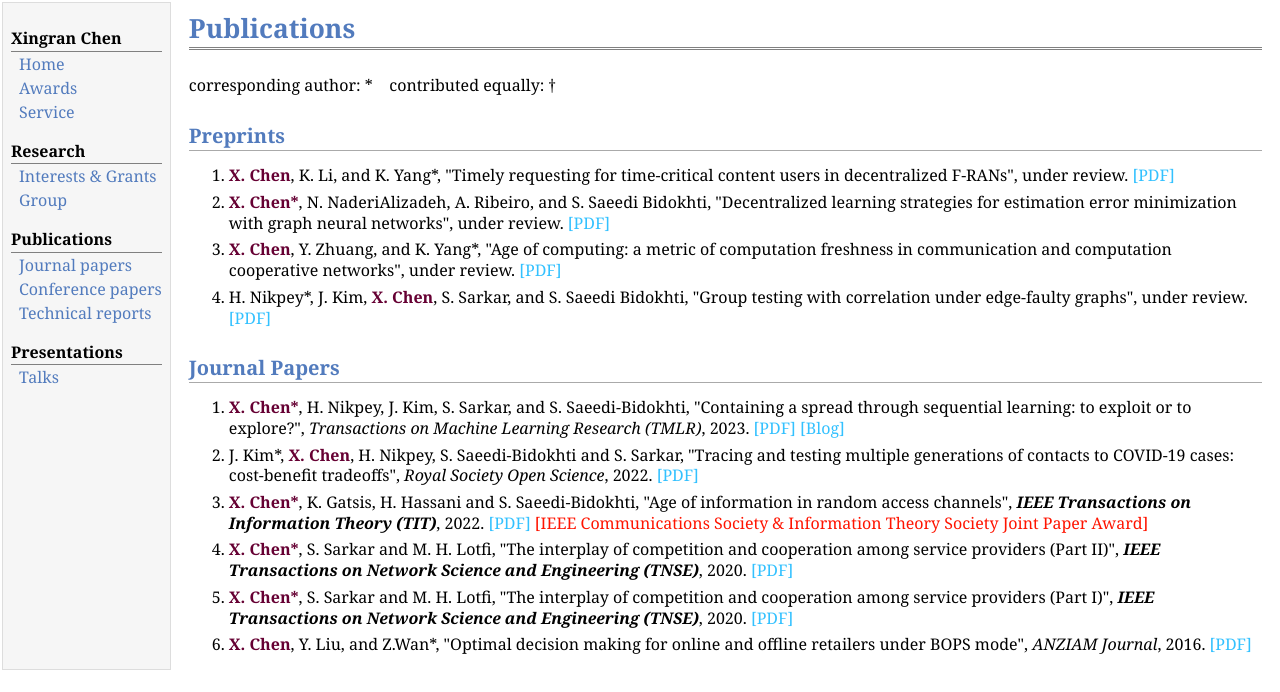
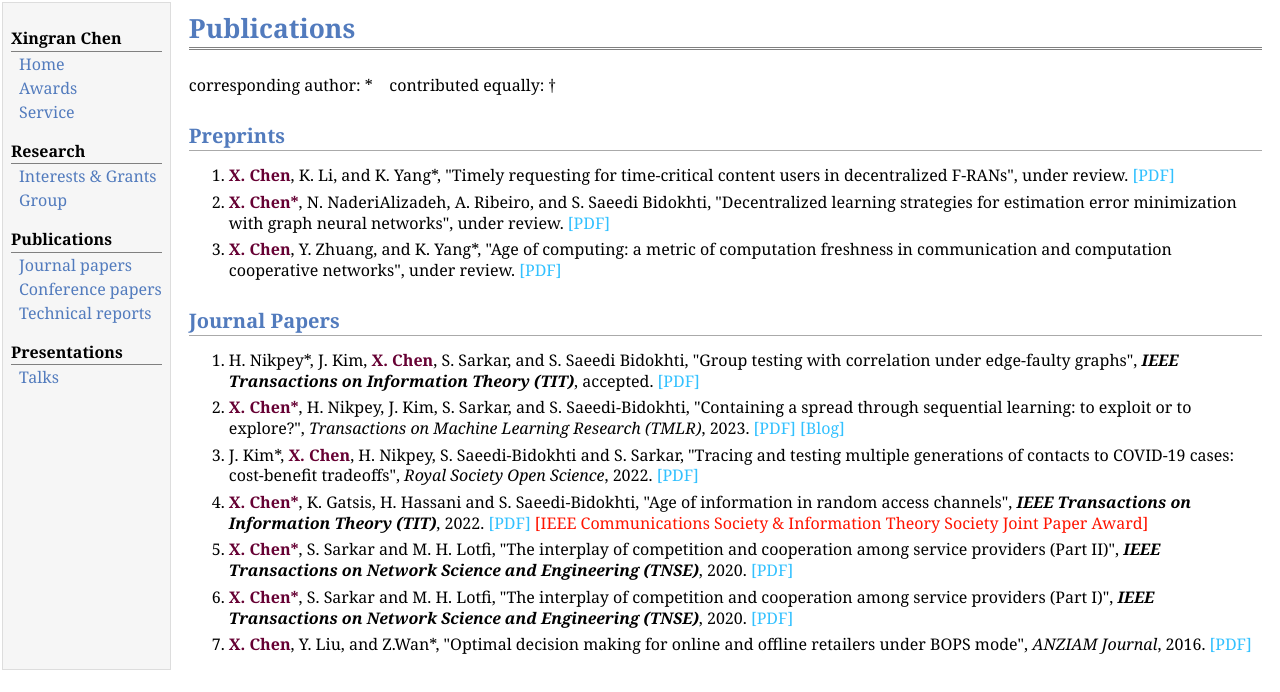
Before and after one commit to xingranchen/xingranchen.github.io, a plain HTML site: page Publications_Journal.html in a window 1280 px wide. Drawn offline with Linux system fonts and the light colour scheme.

Commit message:
Update Publications_Journal.html

```diff
--- a/Publications_Journal.html
+++ b/Publications_Journal.html
@@ -52,7 +52,6 @@ contributed equally: †
 </li>
 <li><p><font color="#660033"><b>X. Chen</b></font>, Y. Zhuang, and K. Yang*,  "Age of computing: a metric of computation freshness in communication and computation cooperative networks", under review. <a href="https://arxiv.org/abs/2403.05007" style="text-decoration:none"><font color="#33C1FF">[PDF]</font></a></p>
 </li>
-<li><p>H. Nikpey*, J. Kim, <font color="#660033"><b>X. Chen</b></font>, S. Sarkar, and S. Saeedi Bidokhti,  "Group testing with correlation under edge-faulty graphs", under review. <a href="https://arxiv.org/abs/2202.02467" style="text-decoration:none"><font color="#33C1FF">[PDF]</font></a></p>
 </ol>
 
 
@@ -61,6 +60,8 @@ contributed equally: †
 <dl>
 </dl>
 <ol>
+<li><p>H. Nikpey*, J. Kim, <font color="#660033"><b>X. Chen</b></font>, S. Sarkar, and S. Saeedi Bidokhti,  "Group testing with correlation under edge-faulty graphs", <b><I>IEEE Transactions on Information Theory (TIT)</I></b>, accepted. <a href="https://arxiv.org/abs/2202.02467" style="text-decoration:none"><font color="#33C1FF">[PDF]</font></a></p></li>
+
 <li><p><font color="#660033"><b>X. Chen*</b></font>, H. Nikpey, J. Kim, S. Sarkar, and S. Saeedi-Bidokhti, "Containing a spread through sequential learning: to exploit or to explore?", <I>Transactions on Machine Learning Research (TMLR)</I>, 2023. <a href="https://arxiv.org/abs/2303.00141" style="text-decoration:none"><font color="#33C1FF">[PDF]</font></a>
 <a href="./Publications/2023_TMLR_blog.pdf" style="text-decoration:none"><font color="#33C1FF">[Blog]</font></a>
 </p>
```
